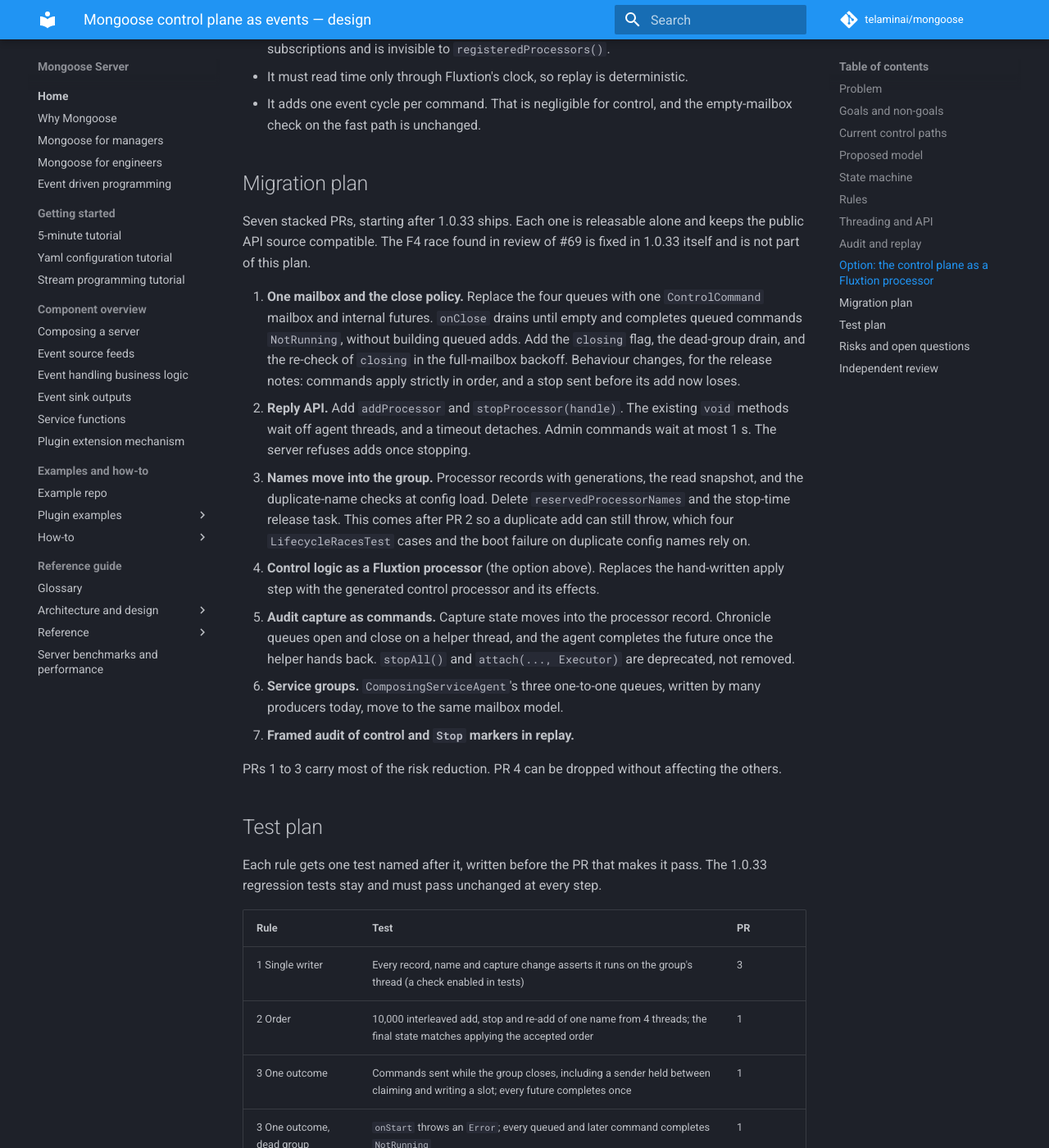
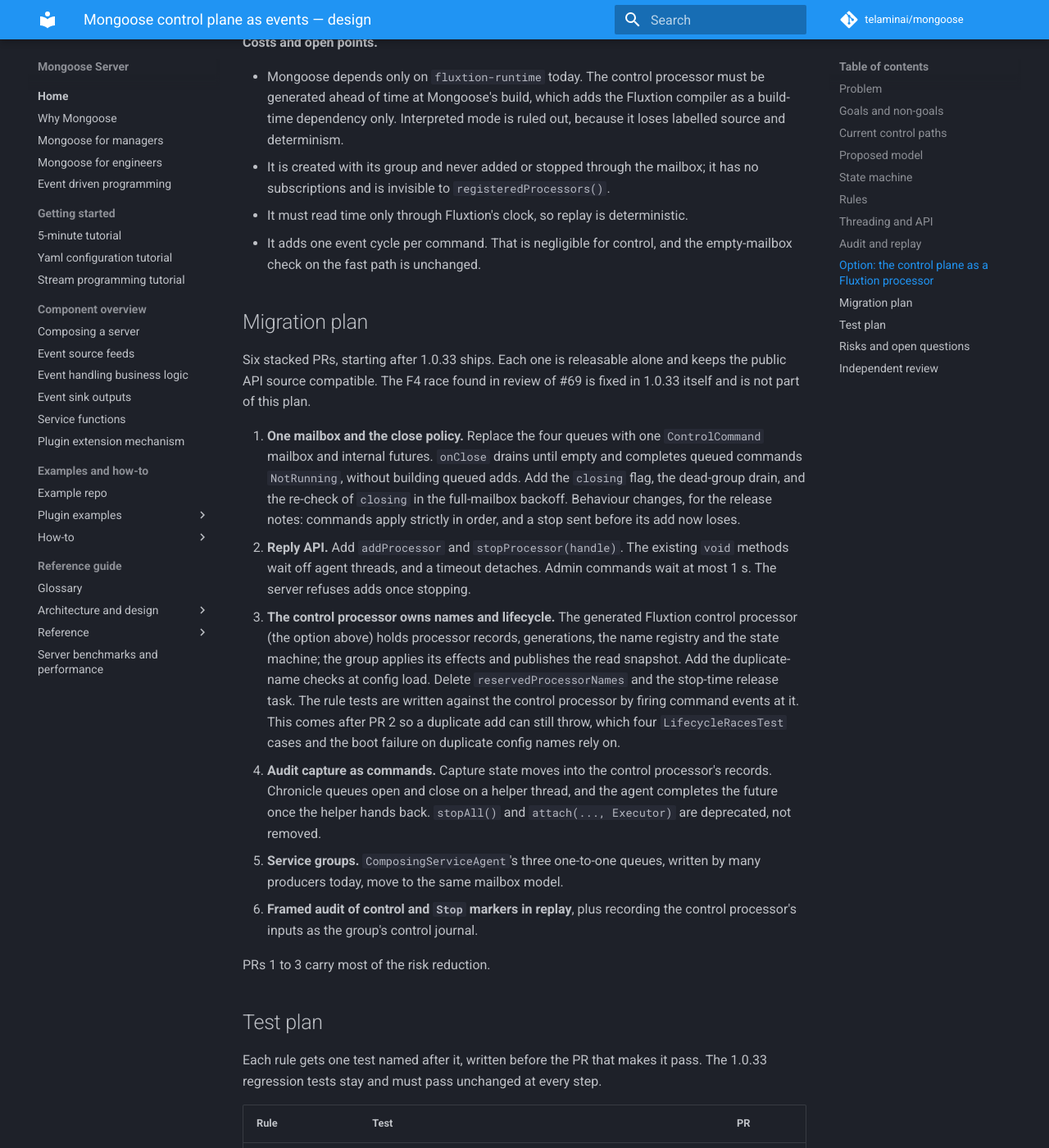
Before and after one commit to telaminai/mongoose, an MkDocs documentation site: the page built from docs/design/control-plane-as-events.md, in a window 1280 px wide and 1400 px high, scrolled down 11549 px. Shown: the whole window at 82% size. Built offline with MkDocs 1.6.1 and Material for MkDocs 9.7.7, drawn with Linux system fonts in a browser that asks for light colours; comment, search, counter and statistics services are not loaded; some of the changed text lies outside the part shown.

Commit message:
Design: build the control processor in PR 3; Fluxtion re-entrancy for follow-on decisions
Fold the control-processor PR into the names/lifecycle PR so the state
machine is written once and the rule tests target it from the start
(six PRs instead of seven). Follow-on decisions use Fluxtion's injected
context (next-cycle queue or new event cycle); external requests stay on
the mailbox.

Co-Authored-By: Claude Opus 5.5 <noreply@anthropic.com>

```diff
--- a/docs/design/control-plane-as-events.md
+++ b/docs/design/control-plane-as-events.md
@@ -204,13 +204,15 @@ Control is audited and replayed per processor, matching the runtime's determinis
 
 ## Option: the control plane as a Fluxtion processor
 
-Recommended, after PR 1. Each group's control logic becomes a generated Fluxtion processor. Mongoose then runs its own control plane on the same machinery it offers users, and its decisions appear in an audit log the analyser can read.
+Recommended, and built in PR 3 rather than as a later replacement, so the state machine is written once. Each group's control logic becomes a generated Fluxtion processor. Mongoose then runs its own control plane on the same machinery it offers users, and its decisions appear in an audit log the analyser can read.
 
 **Shape.** The control processor makes decisions; the group applies the effects. Splitting them keeps file and processor I/O out of the processor and keeps its handlers deterministic.
 
 1. The mailbox drain feeds each `ControlCommand` into the group's control processor as an event.
 2. Its nodes hold the name registry, generations, each processor's lifecycle state and each capture's state. They decide the transition and emit effects: build and start, release, install or remove a capture, reply.
 3. The group applies the effects, then feeds the outcome back as an event (`Started`, `StartFailed`, `Released`), and the processor decides the reply.
+
+**Re-entrancy.** Follow-on decisions inside the control processor, such as stopping the dependants of a processor that stopped, use Fluxtion's own re-entrancy through the injected context: queued for the next cycle, which suits loops, or run as a new event cycle. Requests from outside the group, including a processor's own `start()` adding a processor while an effect is applied, still go through the mailbox, so they keep their order against other callers.
 
 **What it buys.**
 
@@ -227,17 +229,16 @@ Recommended, after PR 1. Each group's control logic becomes a generated Fluxtion
 
 ## Migration plan
 
-Seven stacked PRs, starting after 1.0.33 ships. Each one is releasable alone and keeps the public API source compatible. The F4 race found in review of #69 is fixed in 1.0.33 itself and is not part of this plan.
+Six stacked PRs, starting after 1.0.33 ships. Each one is releasable alone and keeps the public API source compatible. The F4 race found in review of #69 is fixed in 1.0.33 itself and is not part of this plan.
 
 1. **One mailbox and the close policy.** Replace the four queues with one `ControlCommand` mailbox and internal futures. `onClose` drains until empty and completes queued commands `NotRunning`, without building queued adds. Add the `closing` flag, the dead-group drain, and the re-check of `closing` in the full-mailbox backoff. Behaviour changes, for the release notes: commands apply strictly in order, and a stop sent before its add now loses.
 2. **Reply API.** Add `addProcessor` and `stopProcessor(handle)`. The existing `void` methods wait off agent threads, and a timeout detaches. Admin commands wait at most 1 s. The server refuses adds once stopping.
-3. **Names move into the group.** Processor records with generations, the read snapshot, and the duplicate-name checks at config load. Delete `reservedProcessorNames` and the stop-time release task. This comes after PR 2 so a duplicate add can still throw, which four `LifecycleRacesTest` cases and the boot failure on duplicate config names rely on.
-4. **Control logic as a Fluxtion processor** (the option above). Replaces the hand-written apply step with the generated control processor and its effects.
-5. **Audit capture as commands.** Capture state moves into the processor record. Chronicle queues open and close on a helper thread, and the agent completes the future once the helper hands back. `stopAll()` and `attach(..., Executor)` are deprecated, not removed.
-6. **Service groups.** `ComposingServiceAgent`'s three one-to-one queues, written by many producers today, move to the same mailbox model.
-7. **Framed audit of control and `Stop` markers in replay.**
+3. **The control processor owns names and lifecycle.** The generated Fluxtion control processor (the option above) holds processor records, generations, the name registry and the state machine; the group applies its effects and publishes the read snapshot. Add the duplicate-name checks at config load. Delete `reservedProcessorNames` and the stop-time release task. The rule tests are written against the control processor by firing command events at it. This comes after PR 2 so a duplicate add can still throw, which four `LifecycleRacesTest` cases and the boot failure on duplicate config names rely on.
+4. **Audit capture as commands.** Capture state moves into the control processor's records. Chronicle queues open and close on a helper thread, and the agent completes the future once the helper hands back. `stopAll()` and `attach(..., Executor)` are deprecated, not removed.
+5. **Service groups.** `ComposingServiceAgent`'s three one-to-one queues, written by many producers today, move to the same mailbox model.
+6. **Framed audit of control and `Stop` markers in replay**, plus recording the control processor's inputs as the group's control journal.
 
-PRs 1 to 3 carry most of the risk reduction. PR 4 can be dropped without affecting the others.
+PRs 1 to 3 carry most of the risk reduction.
 
 ## Test plan
 
```
Also changed, not shown: other parts of docs/design/control-plane-as-events.md (+1 -1 lines).
